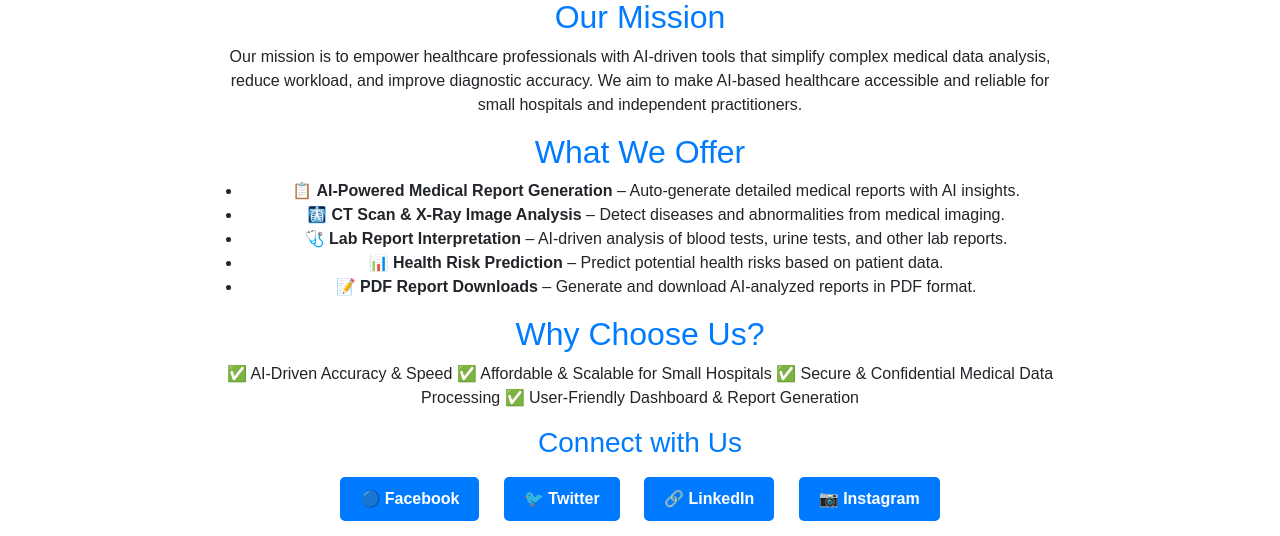
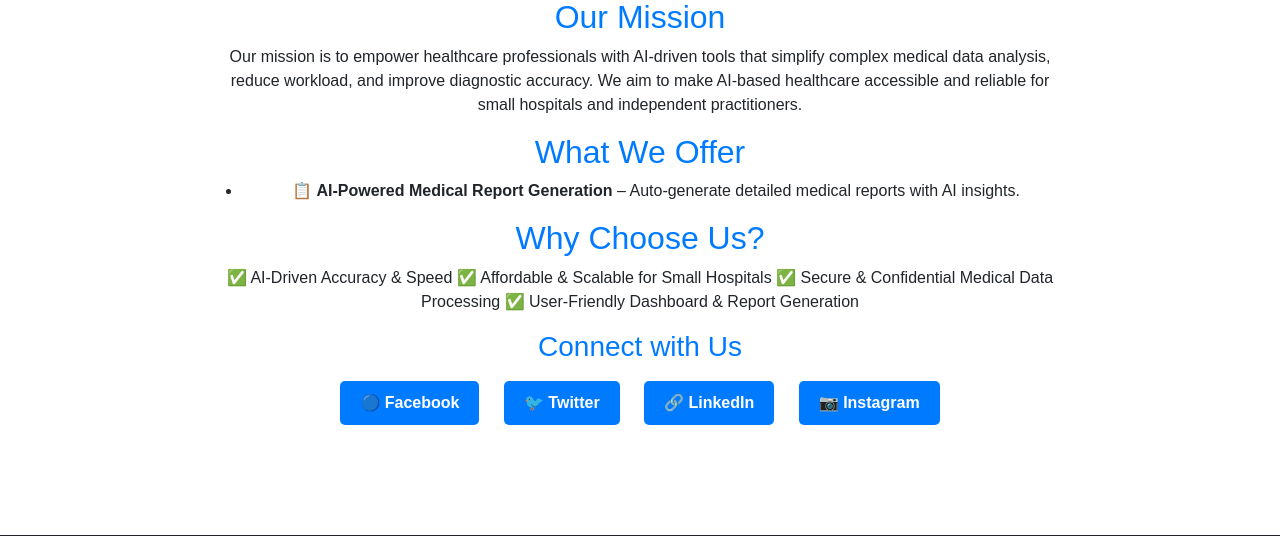
Before and after one commit to shaurya1234524/indibots, a Django app: page /about in a window 1280 px wide. Shown: the part 242-778 px from the top of the page. Run offline with Django 5.2, Linux system fonts and the light colour scheme.

Commit message:
Update about.html

```diff
--- a/healthai/templates/about.html
+++ b/healthai/templates/about.html
@@ -64,10 +64,7 @@ footer {
         <h2>What We Offer</h2>
         <ul>
             <li>📋 <strong>AI-Powered Medical Report Generation</strong> – Auto-generate detailed medical reports with AI insights.</li>
-            <li>🩻 <strong>CT Scan & X-Ray Image Analysis</strong> – Detect diseases and abnormalities from medical imaging.</li>
-            <li>🩺 <strong>Lab Report Interpretation</strong> – AI-driven analysis of blood tests, urine tests, and other lab reports.</li>
-            <li>📊 <strong>Health Risk Prediction</strong> – Predict potential health risks based on patient data.</li>
-            <li>📝 <strong>PDF Report Downloads</strong> – Generate and download AI-analyzed reports in PDF format.</li>
+
         </ul>
 
         <h2>Why Choose Us?</h2>
```
